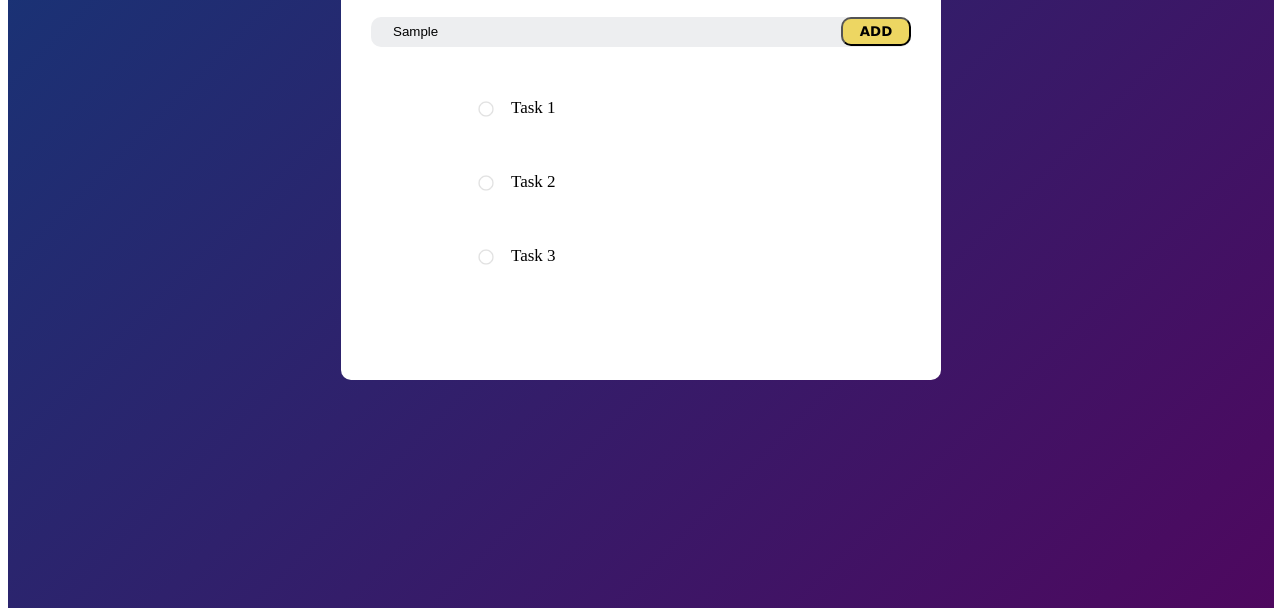
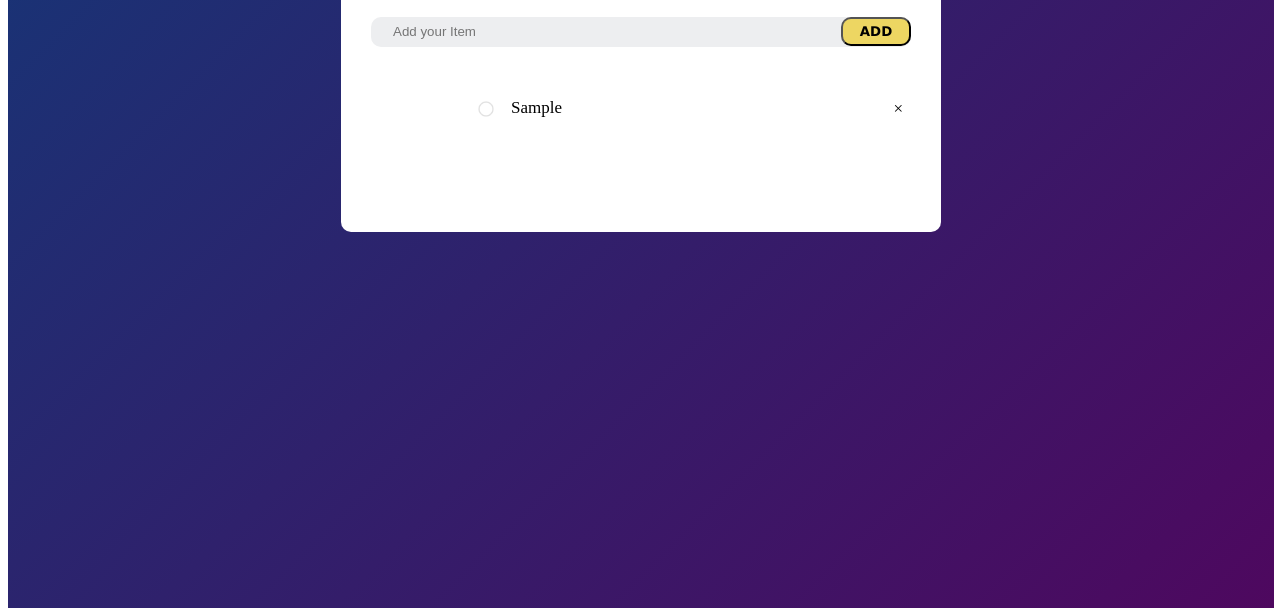
Before and after one commit to gyroscop/JavaScript-Projects, a plain HTML site: page To-Do List/index.html in a window 1280 px wide. Both pictures are taken after typing "Sample" into the empty fields and a click on the button "ADD". Shown: the part 202-818 px from the top of the page. Drawn offline with Linux system fonts and the light colour scheme.

Commit message:
task list dynamics with js started

```diff
--- a/To-Do List/index.html
+++ b/To-Do List/index.html
@@ -17,11 +17,12 @@
           <button>ADD</button>
         </div>
         <ul id="list-container">
-          <li class="checked">Task 1</li>
+          <!-- <li>Task 1</li>
           <li>Task 2</li>
-          <li>Task 3</li>
+          <li>Task 3</li> -->
         </ul>
       </div>
     </div>
   </body>
+  <script src="script.js"></script>
 </html>
--- /dev/null
+++ b/To-Do List/script.js
@@ -0,0 +1,19 @@
+let button = document.querySelector("button");
+let list = document.querySelector("ul");
+let inputBox = document.getElementById("input-box");
+
+button.addEventListener("click", populateTaskList);
+
+function populateTaskList(event) {
+  if (inputBox.value === "") {
+    alert("You must provide something in the box");
+  } else {
+    let li = document.createElement("li");
+    li.innerHTML = inputBox.value;
+    list.appendChild(li);
+    inputBox.value = "";
+    let span = document.createElement("span");
+    span.innerHTML = "\u00d7";
+    li.appendChild(span);
+  }
+}
--- a/To-Do List/styles.css
+++ b/To-Do List/styles.css
@@ -94,3 +94,8 @@ ul li.checked::before {
   vertical-align: middle;
 }
 */
+
+span {
+  float: right;
+  padding-top: 15px;
+}
```
